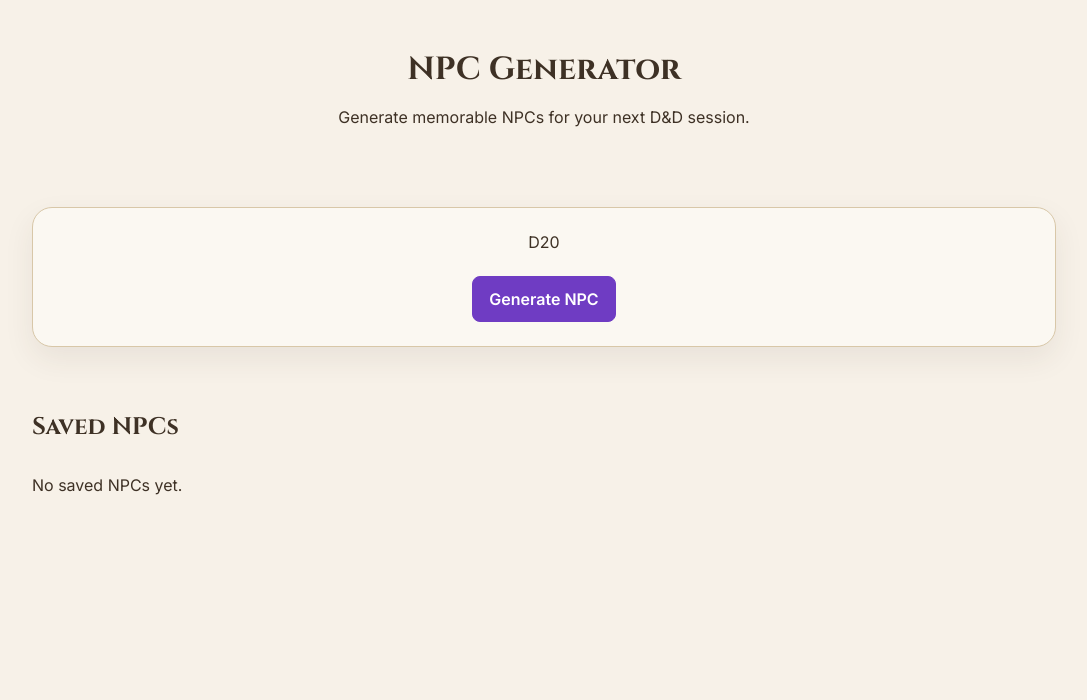
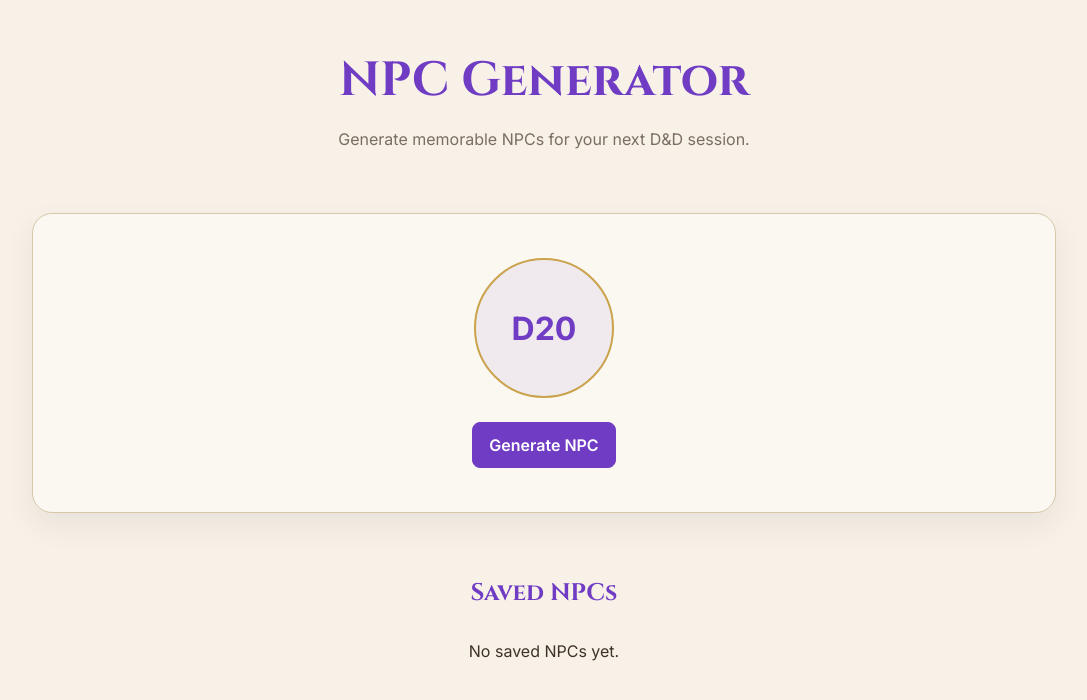
Before and after one commit to ElenaSandfort/npc-generator, a React (Vite) app: page / in a window 1280 px wide. Shown: the top 700 px of the page, without its empty margins (96-1183 px from the left). Built offline with nearby package versions, Linux system fonts and the light colour scheme.

Commit message:
Add home page hierarchy

```diff
--- a/src/App.css
+++ b/src/App.css
@@ -13,17 +13,50 @@
   text-align: center;
   display: grid;
   gap: var(--space-2);
+  h1 {
+    font-size: 3rem;
+    color: var(--color-primary);
+  }
+  p {
+    max-width: 600px;
+    margin: 0 auto;
+    color: var(--color-muted);
+  }
 }
 
 .generate-section {
   display: grid;
   justify-items: center;
   gap: var(--space-3);
+  min-height: 300px;
+  align-content: center;
+}
+
+.generate-d20 {
+  width: 140px;
+  height: 140px;
+
+  display: grid;
+  place-items: center;
+
+  border-radius: 50%;
+
+  background: rgba(111, 60, 195, 0.08);
+  border: 2px solid var(--color-accent);
+
+  color: var(--color-primary);
+
+  font-size: 2rem;
+  font-weight: 700;
 }
 
 .saved-section {
   display: grid;
   gap: var(--space-4);
+  text-align: center;
+  h2 {
+    color: var(--color-primary);
+  }
 }
 
 .saved-grid {
```
